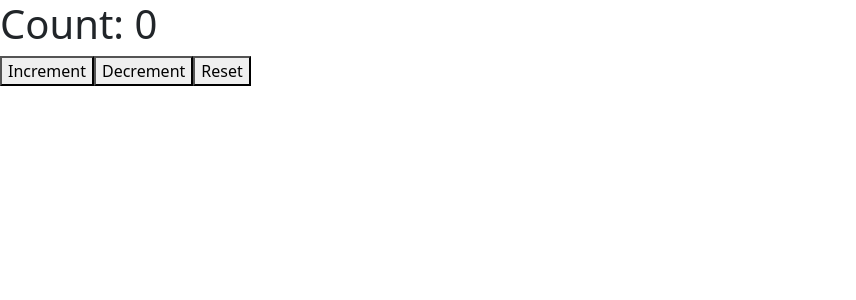
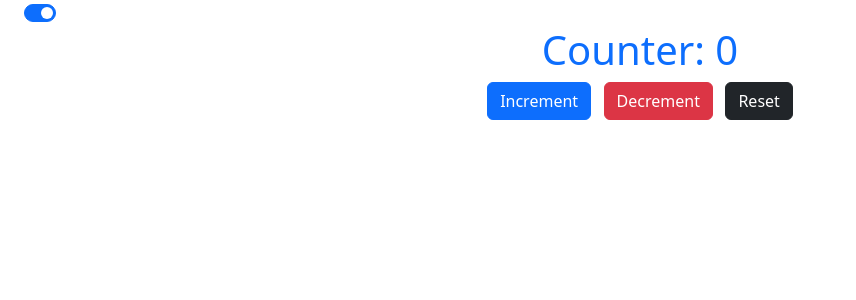
Before and after one commit to amritkh078/counter, a React (Vite) app: page / in a window 1280 px wide. Shown: the top 300 px of the page, without its empty margins (0-856 px from the left). Built offline with nearby package versions, Linux system fonts and the light colour scheme.

Commit message:
dark theme

```diff
--- a/src/component/Counter.jsx
+++ b/src/component/Counter.jsx
@@ -2,18 +2,45 @@ import { useState } from "react";
 
 const Counter = () => {
   const [count, setCount] = useState(0);
+  const handleIncrement = () => setCount((count) => count + 1);
+  const handleDecrement = () => setCount((count) => count - 1);
+  const handleReset = () => setCount(0);
+  const myFunction = () => {
+    const element = document.body;
+    element.dataset.bsTheme = element.dataset.bsTheme === 'dark' ? 'light' : 'dark';
+  }
+
+
   return (
-    <div>
-      <div>
-        <h1>Count: {count}</h1>
+    <div className="d-flex flex-column" data-bs-theme='dark'>
+      <div className="form-check form-switch mx-4">
+        <input className='form-check-input p-2' type='checkbox' role='switch' id='flexSwitchCheckChecked' checked onClick={myFunction} />
       </div>
-      <div>
-        <button  onClick={() => setCount((count) => count + 1)}>Increment</button>
-        <button  onClick={() => setCount((count) => count - 1)}>Decrement</button>
-        <button  onClick={() => setCount(0)}>Reset</button>
+      <div className='text-center'>
+      <h1 className='text-primary'>Counter: {count}</h1>
+      </div>
+      <div className='text-center'>
+        <button
+          type="button"
+          className="btn btn-primary"
+          onClick={handleIncrement}
+        >
+          Increment
+        </button>&nbsp;&nbsp;&nbsp;
+        <button
+          type="button"
+          className="btn btn-danger"
+          onClick={handleDecrement}
+        >
+          Decrement
+        </button>&nbsp;&nbsp;&nbsp;
+        <button type="button" className="btn btn-dark" onClick={handleReset}>
+          Reset
+        </button>
       </div>
     </div>
   );
-};
+
+}
 
 export default Counter;
```
